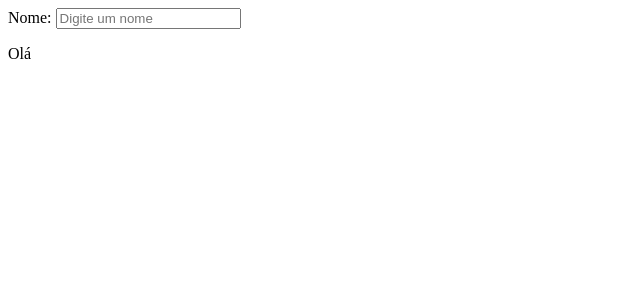
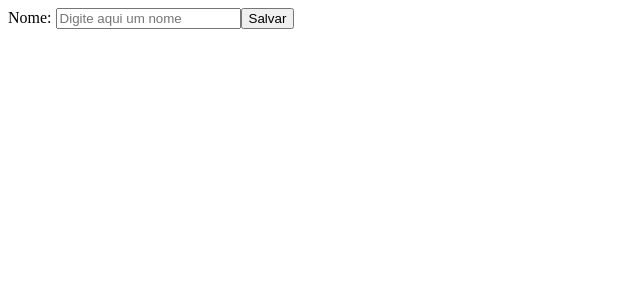
Before and after one commit to AllanSouza23/letscode, a React (Create React App) app in the folder reactComponentesTipoClasse/meu-app/: page / in a window 1280 px wide. Shown: the top 300 px of the page, without its empty margins (0-640 px from the left). Built offline with nearby package versions, Linux system fonts and the light colour scheme.

Commit message:
Criando renderização condicional em React

```diff
--- /dev/null
+++ b/reactComponentesTipoClasse/meu-app/src/components/App4.js
@@ -0,0 +1,43 @@
+import React from 'react';
+
+export class App4 extends React.Component {
+  constructor(props) {
+    super(props);
+    this.state = {nome: undefined, txtNome: ''}
+  }
+
+  changeTxtName = (event) => {
+    this.setState({txtNome: event.target.value})
+  }
+
+  persistName = () => {
+    this.setState({nome: this.state.txtNome});
+  }
+
+  render() {
+    const renderForm = () => {
+      return (
+        <>
+          <label htmlFor="nome">Nome: </label>
+          <input
+            type="text"
+            placeholder="Digite aqui um nome"
+            onChange={ this.changeTxtName }
+            value={ this.state.txtNome }
+          />
+          <button onClick={ this.persistName }>
+            Salvar
+          </button>
+        </>
+      );
+    }
+    const renderText = () => {
+      return (
+        <>
+          <p>Olá, { this.state.nome }</p>
+        </>
+    );
+    }
+    return !this.state.nome ? renderForm() : renderText();
+  }
+}
--- a/reactComponentesTipoClasse/meu-app/src/index.js
+++ b/reactComponentesTipoClasse/meu-app/src/index.js
@@ -3,6 +3,7 @@ import ReactDOM from 'react-dom';
 import App from './components/App';
 import App2 from './components/App2';
 import { App3 } from './components/App3';
+import { App4 } from './components/App4';
 import reportWebVitals from './reportWebVitals';
 
 ReactDOM.render(
@@ -14,7 +15,10 @@ ReactDOM.render(
     <App2 title="Título 2">
       Conteúdo 2
     </App2> */}
-    <App3></App3>
+    {/* Primeiros usos de estado em React */}
+    {/* <App3></App3> */}
+    {/* Renderização condicional em React */}
+    <App4></App4>
   </React.StrictMode>,
   document.getElementById('root')
 );
```
